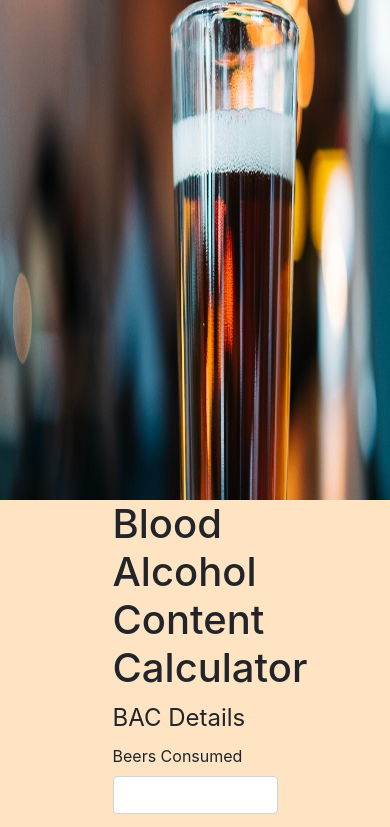
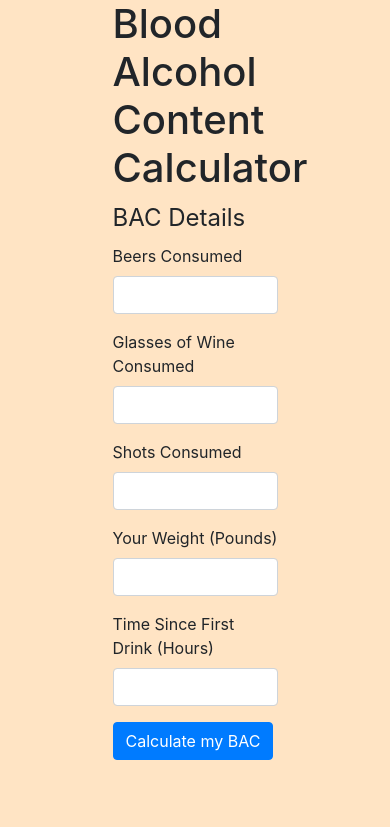
Before and after one commit to lisabost/javascript-BAC-calculator, a plain HTML site: page index.html in a window 390 px wide. Shown: the top 827 px of the page. Drawn offline with nearby package versions, Linux system fonts and the light colour scheme.

Commit message:
updated image scaling for responsive screens

```diff
--- a/BAC-calculator.css
+++ b/BAC-calculator.css
@@ -16,3 +16,15 @@ body {
     background-size: 100% 100%;
     background-repeat: no-repeat;
 }
+
+@media only screen and (max-width: 64em) {
+    #alcoholhero {
+        height: 250px;
+    }
+}
+@media only screen and (max-width: 37.5em) {
+    #alcoholhero {
+        background-image: none;
+        height: 0;
+    }
+}
```
